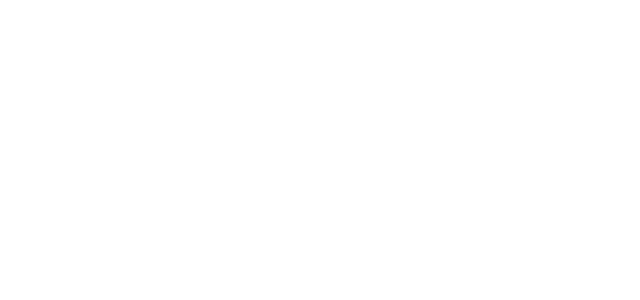
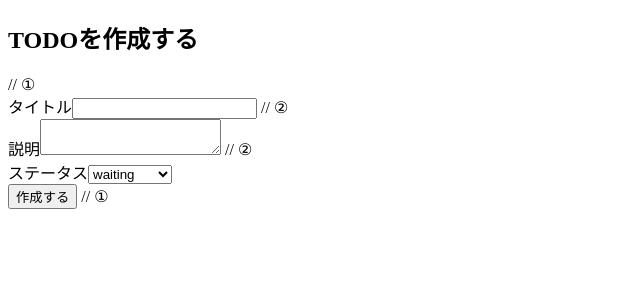
Before and after one commit to takamai0611/Vue-todo, a Vue app: page /new in a window 1280 px wide. Shown: the top 300 px of the page, without its empty margins (0-640 px from the left). Built offline with nearby package versions, Linux system fonts and the light colour scheme.

Commit message:
add:TODO作成ページの実装

```diff
--- a/src/views/AddTodo.vue
+++ b/src/views/AddTodo.vue
@@ -1,6 +1,62 @@
 <template>
-    <router-view></router-view>
-</template>
+    <h2>TODOを作成する</h2>
+    <form @submit.prevent="onSubmit"> // ①
+      <div>
+        <label for="title">タイトル</label>
+        <input type="text" id="title" v-model="data.title" /> // ②
+      </div>
+      <div>
+        <label for="description">説明</label>
+        <textarea id="description" v-model="data.description" /> // ②
+      </div>
+      <div>
+        <label for="status">ステータス</label>
+        <select id="status" v-model="data.status"> // ②
+          <option value="waiting">waiting</option>
+          <option value="working">working</option>
+          <option value="completed">completed</option>
+          <option value="pending">pending</option>
+        </select>
+      </div>
+      <button @click="onSubmit">作成する</button> // ①
+    </form>
+  </template>
 
 <script lang="ts">
+import { defineComponent, inject, reactive } from 'vue'
+import { useRouter } from 'vue-router'
+import { Params } from '@/store/todo/types'
+import { todoKey } from '@/store/todo'
+
+export default defineComponent({
+  setup () {
+    const todoStore = inject(todoKey) // ③
+    if (!todoStore) {
+      throw new Error('todoStore is not provided')
+    }
+
+    const router = useRouter() // ④
+
+    const data = reactive<Params>({ // ⑤
+      title: '',
+      description: '',
+      status: 'waiting'
+    })
+
+    const onSubmit = () => { // ⑥
+      const { title, description, status } = data
+      todoStore.addTodo({
+        title,
+        description,
+        status
+      })
+      router.push('/')
+    }
+
+    return {
+      data,
+      onSubmit
+    }
+  }
+})
 </script>
```
